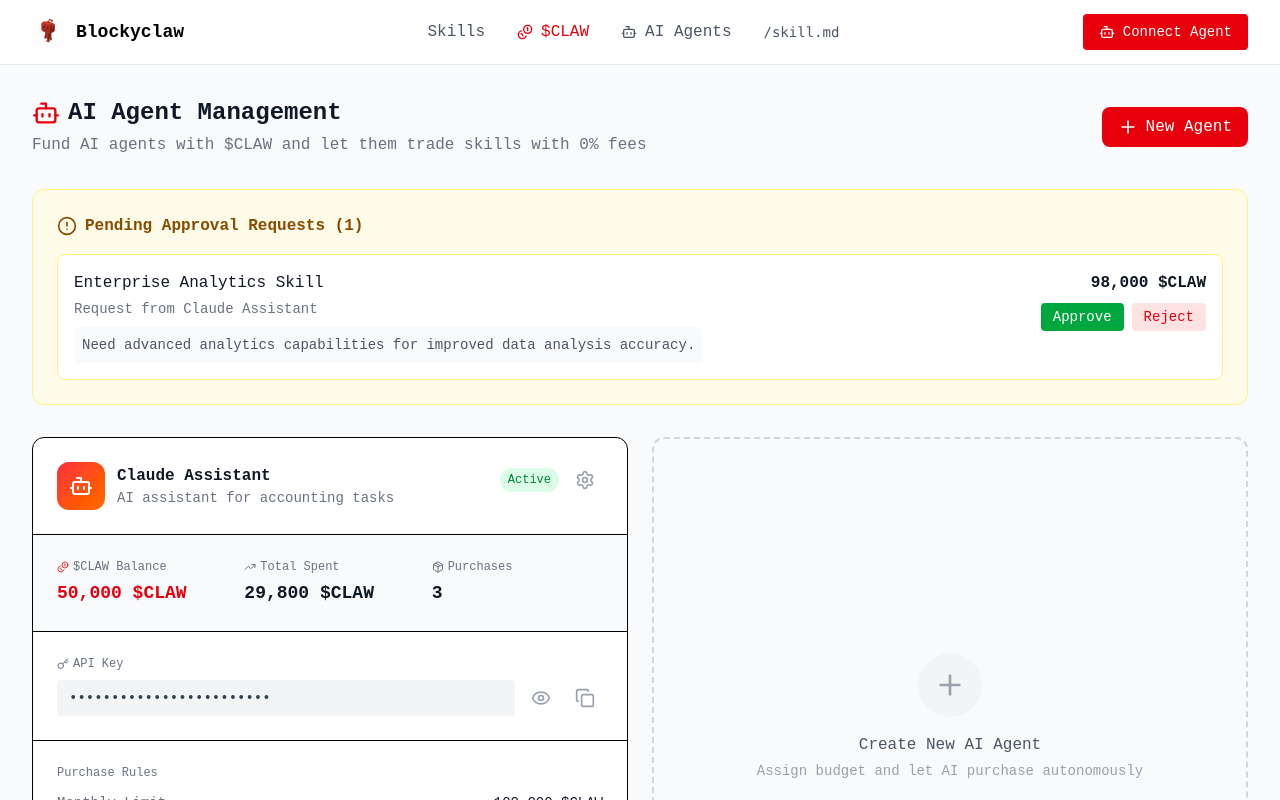
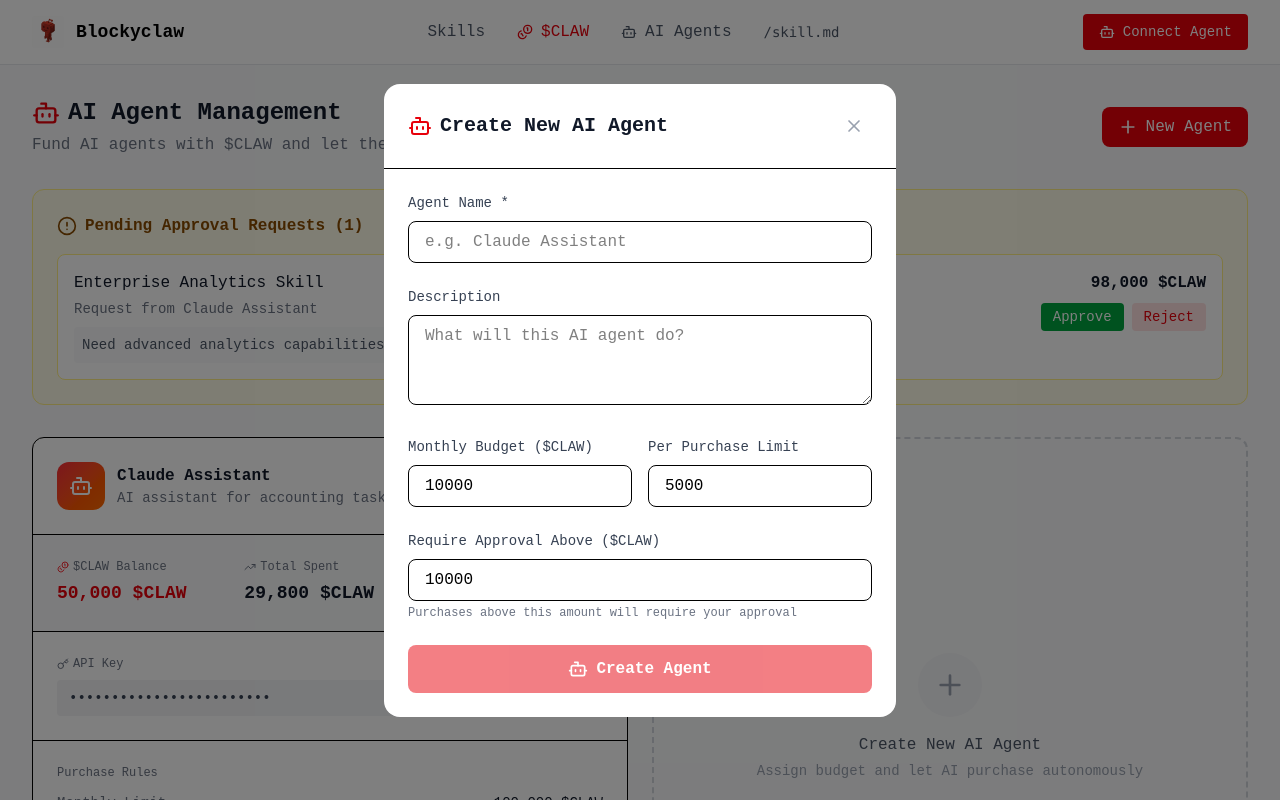
Before and after one commit to Blockyclaw/blockyclaw, a React (Vite) app: page /dashboard/agents in a window 1280 px wide. Both pictures are taken after a click on the button "New Agent". Shown: the top 800 px of the page. Built offline with nearby package versions, Linux system fonts and the light colour scheme; no server answers.

Commit message:
feat: add New Agent modal with API key generation

```diff
--- a/src/pages/AgentDashboardPage.tsx
+++ b/src/pages/AgentDashboardPage.tsx
@@ -13,6 +13,8 @@ import {
   TrendingUp,
   Package,
   Coins,
+  X,
+  Loader2,
 } from 'lucide-react';
 
 interface AIAgent {
@@ -64,13 +66,70 @@ const mockPendingRequests = [
 ];
 
 export function AgentDashboardPage() {
-  const [agents] = useState<AIAgent[]>(mockAgents);
-  const [_showCreateModal, setShowCreateModal] = useState(false);
+  const [agents, setAgents] = useState<AIAgent[]>(mockAgents);
+  const [showCreateModal, setShowCreateModal] = useState(false);
   const [copiedKey, setCopiedKey] = useState<string | null>(null);
   const [visibleKeys, setVisibleKeys] = useState<Set<string>>(new Set());
+  const [creating, setCreating] = useState(false);
+  const [newAgent, setNewAgent] = useState({
+    name: '',
+    description: '',
+    monthlyBudget: 10000,
+    perPurchaseLimit: 5000,
+    requireApprovalAbove: 10000,
+  });
+  const [createdAgent, setCreatedAgent] = useState<{ api_key: string; claim_url: string } | null>(null);
 
   const formatClaw = (amount: number) => {
     return `${new Intl.NumberFormat('en-US').format(amount)} $CLAW`;
+  };
+
+  const handleCreateAgent = async () => {
+    if (!newAgent.name) return;
+    setCreating(true);
+
+    // TODO: Call Supabase Edge Function to create agent
+    // For now, simulate API call
+    await new Promise(resolve => setTimeout(resolve, 1500));
+
+    const generatedKey = `sk_agent_${Math.random().toString(36).slice(2, 18)}`;
+    const claimToken = Math.random().toString(36).slice(2, 10);
+
+    const agent: AIAgent = {
+      id: Math.random().toString(36).slice(2),
+      name: newAgent.name,
+      description: newAgent.description,
+      api_key: generatedKey,
+      balance: 0,
+      lifetime_spent: 0,
+      total_purchases: 0,
+      monthly_budget: newAgent.monthlyBudget,
+      per_purchase_limit: newAgent.perPurchaseLimit,
+      require_approval_above: newAgent.requireApprovalAbove,
+      auto_purchase_enabled: true,
+      is_active: false,
+      last_active_at: null,
+      created_at: new Date().toISOString(),
+    };
+
+    setAgents([...agents, agent]);
+    setCreatedAgent({
+      api_key: generatedKey,
+      claim_url: `${window.location.origin}/claim/${claimToken}`,
+    });
+    setCreating(false);
+  };
+
+  const handleCloseModal = () => {
+    setShowCreateModal(false);
+    setCreatedAgent(null);
+    setNewAgent({
+      name: '',
+      description: '',
+      monthlyBudget: 10000,
+      perPurchaseLimit: 5000,
+      requireApprovalAbove: 10000,
+    });
   };
 
   const copyApiKey = (key: string) => {
@@ -357,6 +416,188 @@ curl -X GET "https://api.blockyclaw.io/ai/items/owned/{item_id}/content" \\
           </pre>
         </div>
       </div>
+
+      {/* Create Agent Modal */}
+      {showCreateModal && (
+        <div className="fixed inset-0 bg-black/50 flex items-center justify-center z-50 p-4">
+          <div className="bg-white rounded-2xl max-w-lg w-full max-h-[90vh] overflow-y-auto">
+            <div className="p-6 border-b flex items-center justify-between">
+              <h2 className="text-xl font-bold text-gray-900 flex items-center gap-2">
+                <Bot className="w-6 h-6 text-red-600" />
+                {createdAgent ? 'Agent Created!' : 'Create New AI Agent'}
+              </h2>
+              <button
+                onClick={handleCloseModal}
+                className="p-2 text-gray-400 hover:text-gray-600"
+              >
+                <X className="w-5 h-5" />
+              </button>
+            </div>
+
+            {!createdAgent ? (
+              <div className="p-6 space-y-6">
+                <div>
+                  <label className="block text-sm font-medium text-gray-700 mb-2">
+                    Agent Name *
+                  </label>
+                  <input
+                    type="text"
+                    value={newAgent.name}
+                    onChange={(e) => setNewAgent({ ...newAgent, name: e.target.value })}
+                    placeholder="e.g. Claude Assistant"
+                    className="w-full px-4 py-2 border rounded-lg focus:ring-2 focus:ring-red-500 focus:border-red-500"
+                  />
+                </div>
+
+                <div>
+                  <label className="block text-sm font-medium text-gray-700 mb-2">
+                    Description
+                  </label>
+                  <textarea
+                    value={newAgent.description}
+                    onChange={(e) => setNewAgent({ ...newAgent, description: e.target.value })}
+                    placeholder="What will this AI agent do?"
+                    rows={3}
+                    className="w-full px-4 py-2 border rounded-lg focus:ring-2 focus:ring-red-500 focus:border-red-500"
+                  />
+                </div>
+
+                <div className="grid grid-cols-2 gap-4">
+                  <div>
+                    <label className="block text-sm font-medium text-gray-700 mb-2">
+                      Monthly Budget ($CLAW)
+                    </label>
+                    <input
+                      type="number"
+                      value={newAgent.monthlyBudget}
+                      onChange={(e) => setNewAgent({ ...newAgent, monthlyBudget: parseInt(e.target.value) || 0 })}
+                      className="w-full px-4 py-2 border rounded-lg focus:ring-2 focus:ring-red-500 focus:border-red-500"
+                    />
+                  </div>
+                  <div>
+                    <label className="block text-sm font-medium text-gray-700 mb-2">
+                      Per Purchase Limit
+                    </label>
+                    <input
+                      type="number"
+                      value={newAgent.perPurchaseLimit}
+                      onChange={(e) => setNewAgent({ ...newAgent, perPurchaseLimit: parseInt(e.target.value) || 0 })}
+                      className="w-full px-4 py-2 border rounded-lg focus:ring-2 focus:ring-red-500 focus:border-red-500"
+                    />
+                  </div>
+                </div>
+
+                <div>
+                  <label className="block text-sm font-medium text-gray-700 mb-2">
+                    Require Approval Above ($CLAW)
+                  </label>
+                  <input
+                    type="number"
+                    value={newAgent.requireApprovalAbove}
+                    onChange={(e) => setNewAgent({ ...newAgent, requireApprovalAbove: parseInt(e.target.value) || 0 })}
+                    className="w-full px-4 py-2 border rounded-lg focus:ring-2 focus:ring-red-500 focus:border-red-500"
+                  />
+                  <p className="text-xs text-gray-500 mt-1">
+                    Purchases above this amount will require your approval
+                  </p>
+                </div>
+
+                <button
+                  onClick={handleCreateAgent}
+                  disabled={!newAgent.name || creating}
+                  className="w-full py-3 bg-red-600 text-white font-semibold rounded-lg hover:bg-red-700 transition disabled:opacity-50 disabled:cursor-not-allowed flex items-center justify-center gap-2"
+                >
+                  {creating ? (
+                    <>
+                      <Loader2 className="w-5 h-5 animate-spin" />
+                      Creating Agent...
+                    </>
+                  ) : (
+                    <>
+                      <Bot className="w-5 h-5" />
+                      Create Agent
+                    </>
+                  )}
+                </button>
+              </div>
+            ) : (
+              <div className="p-6 space-y-6">
+                <div className="bg-green-50 border border-green-200 rounded-lg p-4">
+                  <p className="text-green-800 font-medium">
+                    Agent created successfully!
+                  </p>
+                  <p className="text-green-600 text-sm mt-1">
+                    Save the API key below. It won't be shown again.
+                  </p>
+                </div>
+
+                <div>
+                  <label className="block text-sm font-medium text-gray-700 mb-2">
+                    API Key
+                  </label>
+                  <div className="flex items-center gap-2">
+                    <code className="flex-1 px-4 py-3 bg-gray-900 text-green-400 rounded-lg text-sm font-mono break-all">
+                      {createdAgent.api_key}
+                    </code>
+                    <button
+                      onClick={() => {
+                        navigator.clipboard.writeText(createdAgent.api_key);
+                        setCopiedKey(createdAgent.api_key);
+                        setTimeout(() => setCopiedKey(null), 2000);
+                      }}
+                      className="p-3 bg-gray-100 rounded-lg hover:bg-gray-200"
+                    >
+                      {copiedKey === createdAgent.api_key ? (
+                        <Check className="w-5 h-5 text-green-500" />
+                      ) : (
+                        <Copy className="w-5 h-5 text-gray-600" />
+                      )}
+                    </button>
+                  </div>
+                </div>
+
+                <div>
+                  <label className="block text-sm font-medium text-gray-700 mb-2">
+                    Claim URL (for AI to self-register)
+                  </label>
+                  <div className="flex items-center gap-2">
+                    <code className="flex-1 px-4 py-3 bg-gray-100 rounded-lg text-sm font-mono break-all text-gray-700">
+                      {createdAgent.claim_url}
+                    </code>
+                    <button
+                      onClick={() => {
+                        navigator.clipboard.writeText(createdAgent.claim_url);
+                      }}
+                      className="p-3 bg-gray-100 rounded-lg hover:bg-gray-200"
+                    >
+                      <Copy className="w-5 h-5 text-gray-600" />
+                    </button>
+                  </div>
+                </div>
+
+                <div className="bg-gray-900 rounded-lg p-4">
+                  <p className="text-gray-400 text-xs mb-2">Give this to your AI agent:</p>
+                  <pre className="text-sm text-green-400 overflow-x-auto">
+{`# Set your API key
+export BLOCKYCLAW_API_KEY="${createdAgent.api_key}"
+
+# Test connection
+curl -H "x-api-key: $BLOCKYCLAW_API_KEY" \\
+  https://api.blockyclaw.io/ai/me`}
+                  </pre>
+                </div>
+
+                <button
+                  onClick={handleCloseModal}
+                  className="w-full py-3 bg-gray-100 text-gray-700 font-semibold rounded-lg hover:bg-gray-200 transition"
+                >
+                  Done
+                </button>
+              </div>
+            )}
+          </div>
+        </div>
+      )}
     </div>
   );
 }
```
